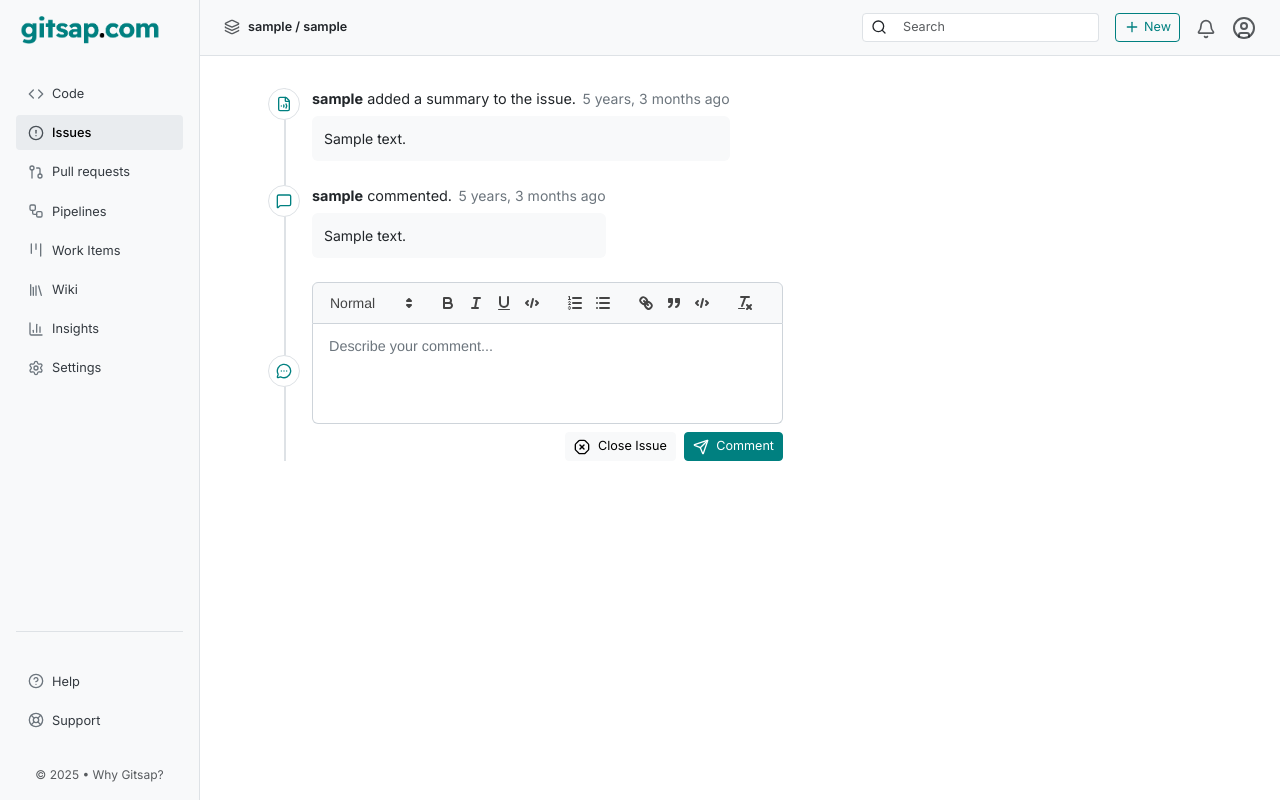
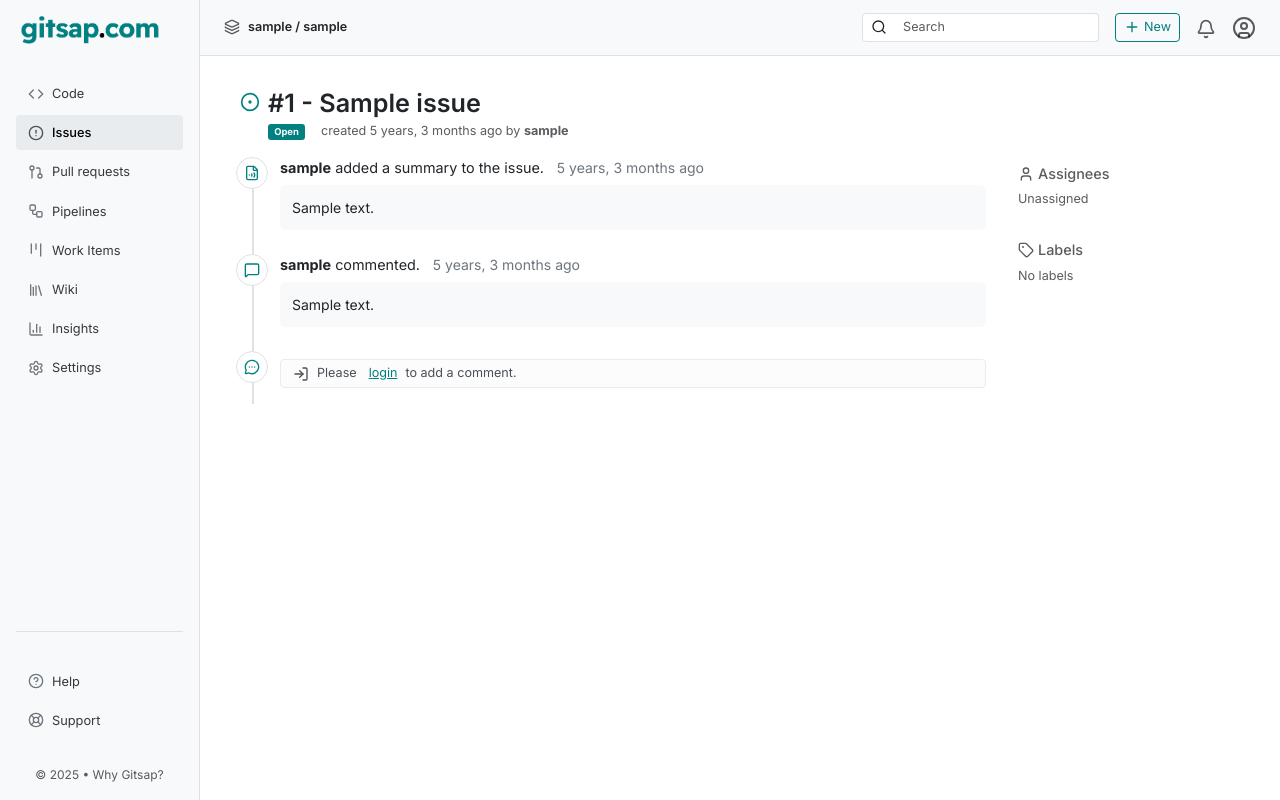
Before and after one commit to santoshkpatro/gitsap, a Django app: a page that uses issues/templates/issues/detail.html in a window 1280 px wide. Run offline with Django 5.2, Linux system fonts and the light colour scheme; tables that the repository leaves empty hold one stand-in row (values such as "Sample post"); some libraries are stand-ins or nearby versions.

Commit message:
feat: Add functionality to reopen issues with appropriate status handling and messaging

```diff
--- a/config/urls.py
+++ b/config/urls.py
@@ -17,6 +17,7 @@ from issues.views import (
     IssueDetailView,
     IssueCommentCreateView,
     IssueCloseView,
+    IssueReOpenView,
 )
 
 project_browse_urlpatterns = [
@@ -51,6 +52,7 @@ urlpatterns = [
     path("<str:username>/<str:project_handle>/issues/create/", IssueCreateView.as_view(), name="issue-create"),
     path("<str:username>/<str:project_handle>/issues/<int:issue_number>/", IssueDetailView.as_view(), name="issue-detail"),
     path("<str:username>/<str:project_handle>/issues/<int:issue_number>/close/", IssueCloseView.as_view(), name="issue-close"),
+    path("<str:username>/<str:project_handle>/issues/<int:issue_number>/reopen/", IssueReOpenView.as_view(), name="issue-reopen"),
     path("<str:username>/<str:project_handle>/issues/<int:issue_number>/comments/", IssueCommentCreateView.as_view(), name="issue-comment-create"),
 
     # Git endpoints for handling git operations
--- a/issues/models.py
+++ b/issues/models.py
@@ -63,6 +63,15 @@ class Issue(BaseUUIDModel):
         project.open_issues_count -= 1
         project.save(update_fields=["open_issues_count"])
 
+    @transaction.atomic
+    def re_open(self):
+        project = self.project
+        self.status = Issue.Status.OPEN
+        self.save(update_fields=["status"])
+
+        project.open_issues_count += 1
+        project.save(update_fields=["open_issues_count"])
+
 
 class IssueAssignee(BaseUUIDModel):
     issue = models.ForeignKey(
--- a/issues/templates/issues/detail.html
+++ b/issues/templates/issues/detail.html
@@ -3,14 +3,12 @@
 
 {% block styles %}
 <link href="https://cdn.jsdelivr.net/npm/quill@2.0.3/dist/quill.snow.css" rel="stylesheet" />
-
 <style>
     .timeline {
         position: relative;
         display: flex;
         flex-direction: column;
         gap: 1.5rem;
-        margin-left: 2rem;
     }
 
     .timeline::before {
@@ -26,8 +24,7 @@
 
     .timeline-entry {
         display: flex;
-        align-items: center;
-        /* align icon and text center */
+        align-items: flex-start;
         position: relative;
     }
 
@@ -72,7 +69,8 @@
     .timeline-line {
         display: flex;
         align-items: center;
-        /* ensures proper vertical centering */
+        gap: 0.4rem;
+        flex-wrap: wrap;
     }
 
     .ql-toolbar.ql-snow {
@@ -102,13 +100,46 @@
 
 {% block content %}
 <div class="container mt-2">
+    <div class="mb-1">
+        {% include 'shared/_alerts.html' %}
+    </div>
+
+    <div class="mb-3 d-flex align-items-start gap-2">
+        <i data-lucide="{% if issue.status == 'closed' %}check-circle-2{% else %}circle-dot{% endif %}"
+            class="mt-1 ms-1 {% if issue.status == 'closed' %}text-secondary{% else %}text-primary{% endif %}"
+            style="width: 20px; height: 20px;"></i>
+        <div class="flex-grow-1">
+            <h3 class="mb-1 fw-semibold d-flex align-items-center gap-2 flex-wrap">
+                #{{ issue.issue_number }} - {{ issue.title }}
+                {% if request.user == issue.author %}
+                <a href="#" class="text-muted" title="Edit issue">
+                    <i data-lucide="edit-3" style="width: 16px; height: 16px;"></i>
+                </a>
+                {% endif %}
+            </h3>
+            <div class="d-flex align-items-center gap-3 flex-wrap small text-muted">
+                {% if issue.status == 'open' %}
+                <span class="badge bg-primary">{{ issue.get_status_display }}</span>
+                {% else %}
+                <span class="badge bg-secondary">{{ issue.get_status_display }}</span>
+                {% endif %}
+                <span>created {{ issue.created_at|naturaltime }} by
+                    <strong>{{ issue.author.username }}</strong>
+                </span>
+            </div>
+        </div>
+    </div>
+
+    <div class="row">
+        <div class="col-lg-9">
             <div class="timeline">
 
-        <div class="timeline-entry" style="align-items: flex-start;">
-            <div class="timeline-icon text-primary">
+                <div class="timeline-entry">
+                    <div
+                        class="timeline-icon {% if issue.status == 'closed' %}text-secondary{% else %}text-primary{% endif %}">
                         <i data-lucide="file-volume-2" class="lucide"></i>
                     </div>
-            <div class="timeline-body">
+                    <div class="timeline-body w-100">
                         <div class="timeline-line">
                             <span><strong>{{ issue.author.username }}</strong> added a summary to the issue.</span>
                             <span class="timeline-time">{{ issue.created_at|naturaltime }}</span>
@@ -120,40 +151,45 @@
                 </div>
 
                 {% for activity in activities %}
+                <div class="timeline-entry">
+                    <div
+                        class="timeline-icon {% if issue.status == 'closed' %}text-secondary{% else %}text-primary{% endif %}">
                         {% if activity.activity_type == 'comment' %}
-        <div class="timeline-entry" style="align-items: flex-start;">
-            <div class="timeline-icon text-primary">
                         <i data-lucide="message-square" class="lucide"></i>
+                        {% else %}
+                        <i data-lucide="activity" class="lucide"></i>
+                        {% endif %}
                     </div>
-            <div class="timeline-body">
+                    <div class="timeline-body w-100">
                         <div class="timeline-line">
+                            {% if activity.activity_type == 'comment' %}
                             <span><strong>{{ activity.author.username }}</strong> commented.</span>
+                            {% else %}
+                            <span>
+                                <strong>
+                                    {{ activity.author.username }}
+                                </strong>
+                                {{ activity.content_html|safe }}
+                            </span>
+                            {% endif %}
                             <span class="timeline-time">{{ activity.created_at|naturaltime }}</span>
                         </div>
+                        {% if activity.activity_type == 'comment' %}
                         <div class="timeline-note">
                             {{ activity.content_html|safe }}
                         </div>
+                        {% endif %}
                     </div>
                 </div>
-        {% else %}
-        <div class="timeline-entry">
-            <div class="timeline-icon text-primary">
-                <i data-lucide="activity" class="lucide"></i>
-            </div>
-            <div class="timeline-line">
-                <span><strong>{{ activity.author.username }}</strong> {{ activity.content_html|safe }}</span>
-                <span class="timeline-time">{{ activity.created_at|naturaltime }}</span>
-            </div>
-        </div>
-        {% endif %}
                 {% endfor %}
 
-
                 <div class="timeline-entry">
-            <div class="timeline-icon text-primary">
+                    <div
+                        class="timeline-icon {% if issue.status == 'closed' %}text-secondary{% else %}text-primary{% endif %}">
                         <i data-lucide="message-circle-more" class="lucide"></i>
                     </div>
-            <div class="timeline-editor">
+                    <div class="timeline-body w-100">
+                        {% if request.user.is_authenticated %}
                         <form
                             action="{% url 'issue-comment-create' username=request.user.username project_handle=project.handle issue_number=issue.issue_number %}"
                             method="post">
@@ -161,20 +197,53 @@
                             <div id="editor"></div>
                             <textarea name="content_html" hidden></textarea>
                             <div class="mt-2 d-flex justify-content-end gap-2">
+                                {% if issue.status == 'open' %}
                                 <a class="btn btn-light btn-sm"
                                     href="{% url 'issue-close' username=request.user.username project_handle=project.handle issue_number=issue.issue_number %}">
                                     <i data-lucide="x-octagon" class="me-1" style="width:16px;"></i> Close Issue
                                 </a>
+                                {% else %}
+                                <a class="btn btn-light btn-sm"
+                                    href="{% url 'issue-reopen' username=request.user.username project_handle=project.handle issue_number=issue.issue_number %}">
+                                    <i data-lucide="rotate-ccw" class="me-1" style="width:16px;"></i> Re-Open Issue
+                                </a>
+                                {% endif %}
                                 <button class="btn btn-primary btn-sm" type="submit">
                                     <i data-lucide="send" class="me-1" style="width:16px;"></i> Comment
                                 </button>
                             </div>
                         </form>
+                        {% else %}
+                        <div class="alert alert-light d-flex align-items-center gap-2 small mt-2" role="alert">
+                            <i data-lucide="log-in" style="width: 16px;"></i>
+                            Please <a href="{% url 'login' %}" class="ms-1">login</a> to add a comment.
+                        </div>
+                        {% endif %}
+                    </div>
+                </div>
+
+            </div>
+        </div>
+
+        <div class="col-lg-3">
+            <div class="p-2 mb-3">
+                <h6 class="text-muted mb-2 d-flex align-items-center gap-1">
+                    <i data-lucide="user" style="width: 16px;"></i> Assignees
+                </h6>
+                <div class="small text-muted">Unassigned</div>
+            </div>
+
+            <div class="p-2">
+                <h6 class="text-muted mb-2 d-flex align-items-center gap-1">
+                    <i data-lucide="tag" style="width: 16px;"></i> Labels
+                </h6>
+                <div class="small text-muted">No labels</div>
             </div>
         </div>
     </div>
 </div>
 {% endblock content %}
+
 
 {% block scripts %}
 <script src="https://cdn.jsdelivr.net/npm/quill@2.0.3/dist/quill.js"></script>
--- a/issues/views.py
+++ b/issues/views.py
@@ -114,6 +114,27 @@ class IssueCloseView(ProjectAccessMixin, View):
         )
 
 
+class IssueReOpenView(ProjectAccessMixin, View):
+    def get(self, request, *args, **kwargs):
+        issue_number = kwargs.get("issue_number")
+        issue = get_object_or_404(
+            Issue,
+            project=request.project,
+            issue_number=issue_number,
+        )
+        if issue.status == Issue.Status.OPEN:
+            messages.error(request, "Issue is already open.")
+        else:
+            issue.re_open()
+            messages.success(request, "Issue reopened successfully.")
+        return redirect(
+            "issue-detail",
+            username=request.project.owner.username,
+            project_handle=request.project.handle,
+            issue_number=issue_number,
+        )
+
+
 class IssueCommentCreateView(ProjectAccessMixin, View):
     def post(self, request, *args, **kwargs):
         issue_number = kwargs.get("issue_number")
```
Lines whose indentation alone changed are shown as unchanged.
